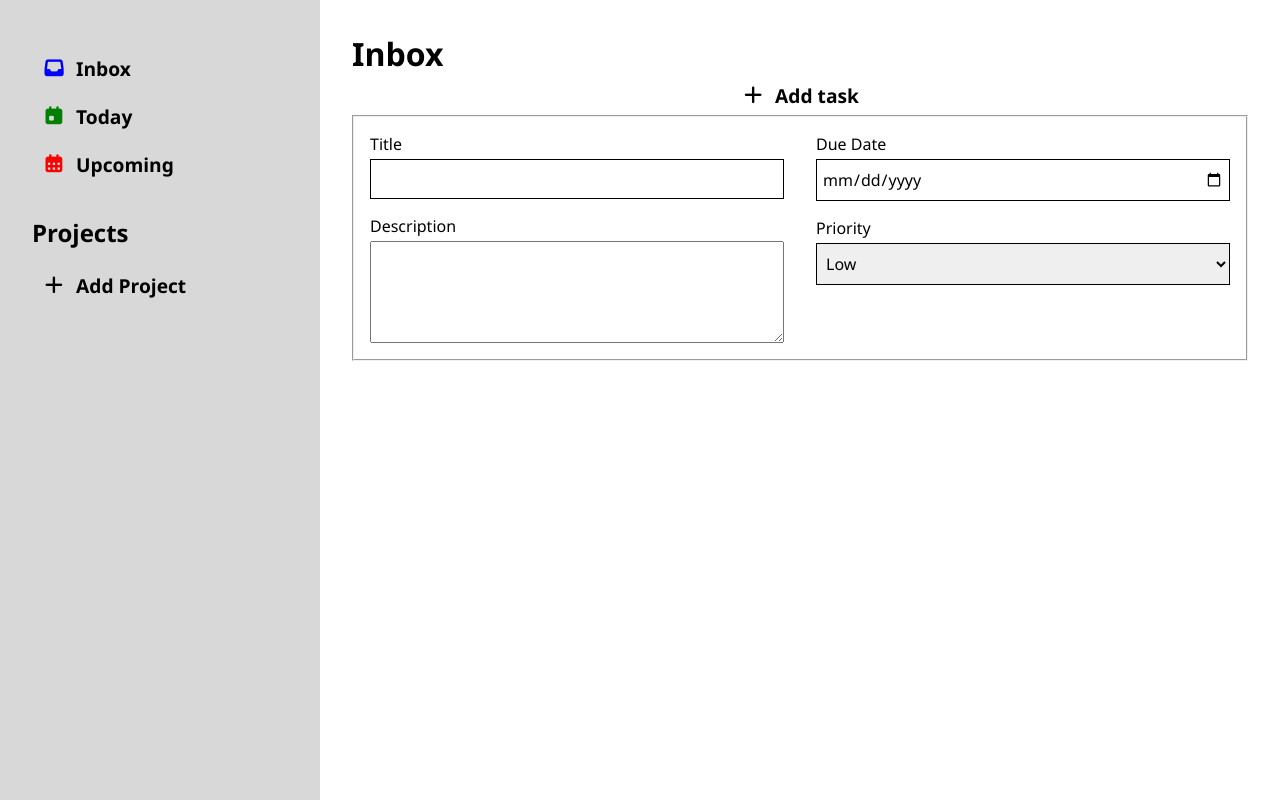
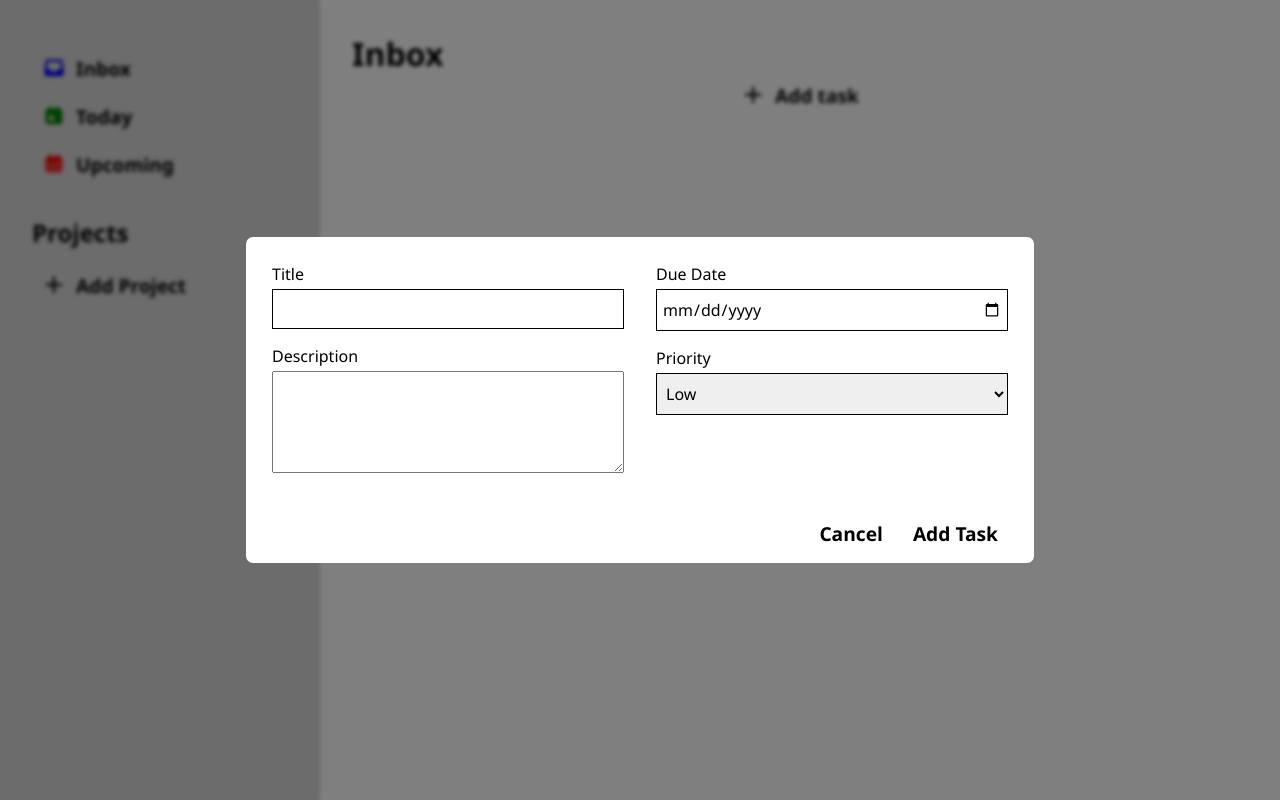
Before and after one commit to High-Banana/todo-list, a plain HTML site: page index.html in a window 1280 px wide. Drawn offline with Linux system fonts and the light colour scheme.

Commit message:
Style task input form

```diff
--- a/index.html
+++ b/index.html
@@ -29,6 +29,7 @@
                 <h1>Inbox</h1>
                 <button id="add-task-button"><i class="fa-solid fa-plus"></i>Add task</button>
             </div>
+            <div class="popup-field">
                 <form>
                     <fieldset>
                         <div class="column-one">
@@ -58,8 +59,14 @@
                                 </select>
                             </div>
                         </div>
+
                     </fieldset>
+                    <div class="form-button">
+                        <button class="">Cancel</button>
+                        <button class="">Add Task</button>
+                    </div>
                 </form>
+            </div>
         </div>
     </main>
 </body>
--- a/style.css
+++ b/style.css
@@ -16,6 +16,10 @@
 ::-webkit-scrollbar-thumb {
     background-color: gray;
     border-radius: 5px;
+}
+
+:root {
+    --input-padding: 8px 5px;
 }
 
 main {
@@ -76,7 +80,7 @@ button:hover {
 }
 
 .project-form input {
-    padding: 8px 5px;
+    padding: var(--input-padding);
     font-size: 1rem;
     font-weight: 700;
     transition: .3s;
@@ -176,8 +180,27 @@ button:hover {
     margin: auto;
 }
 
+.popup-field {
+    position: absolute;
+    display: flex;
+    flex-direction: column;
+    justify-content: center;
+    align-items: center;
+    inset: 0;
+    backdrop-filter: blur(2px);
+    background-color: rgb(0, 0, 0, 0.5);
+}
+
 form {
-    /* display: none; */
+    display: flex;
+    flex-direction: column;
+    gap: 1.5rem;
+    position: relative;
+    background-color: white;
+    width: 60%;
+    border-radius: 7px;
+    border: none;
+    padding: 10px;
 }
 
 fieldset {
@@ -185,6 +208,7 @@ fieldset {
     grid-template-columns: 1fr 1fr;
     padding: 1rem;
     gap: 2rem;
+    border: none;
 }
 
 .column-one, .column-two {
@@ -194,7 +218,7 @@ fieldset {
 }
 
 .column-one input, .column-two input, select {
-    padding: 8px 5px;
+    padding: var(--input-padding);
     font-size: 1rem;
     transition: .3s;
     border: 1px solid black;
@@ -210,3 +234,10 @@ textarea {
     flex-direction: column;
     gap: 4px;
 }
+
+.form-button {
+    display: flex;
+    justify-content: end;
+    gap: 10px;
+    padding: 0rem 1rem;
+}
```
Lines whose indentation alone changed are shown as unchanged.
